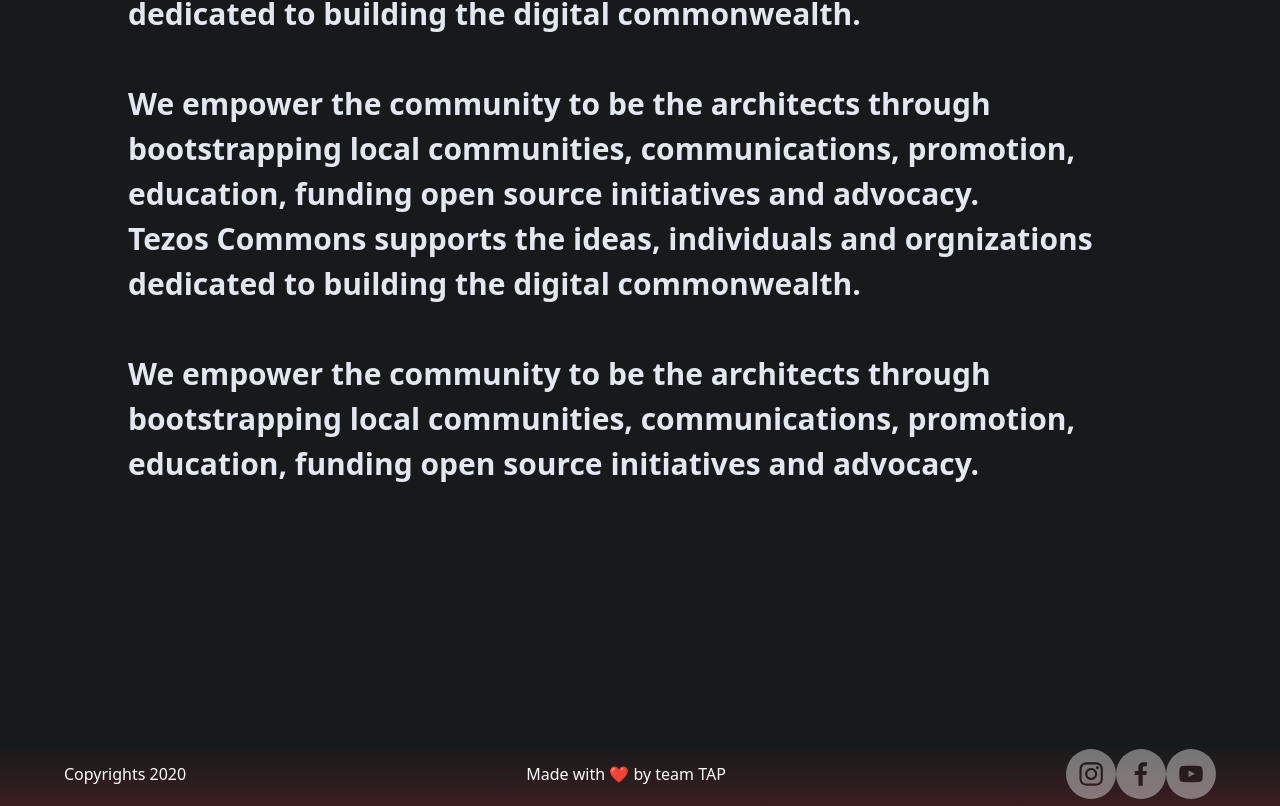
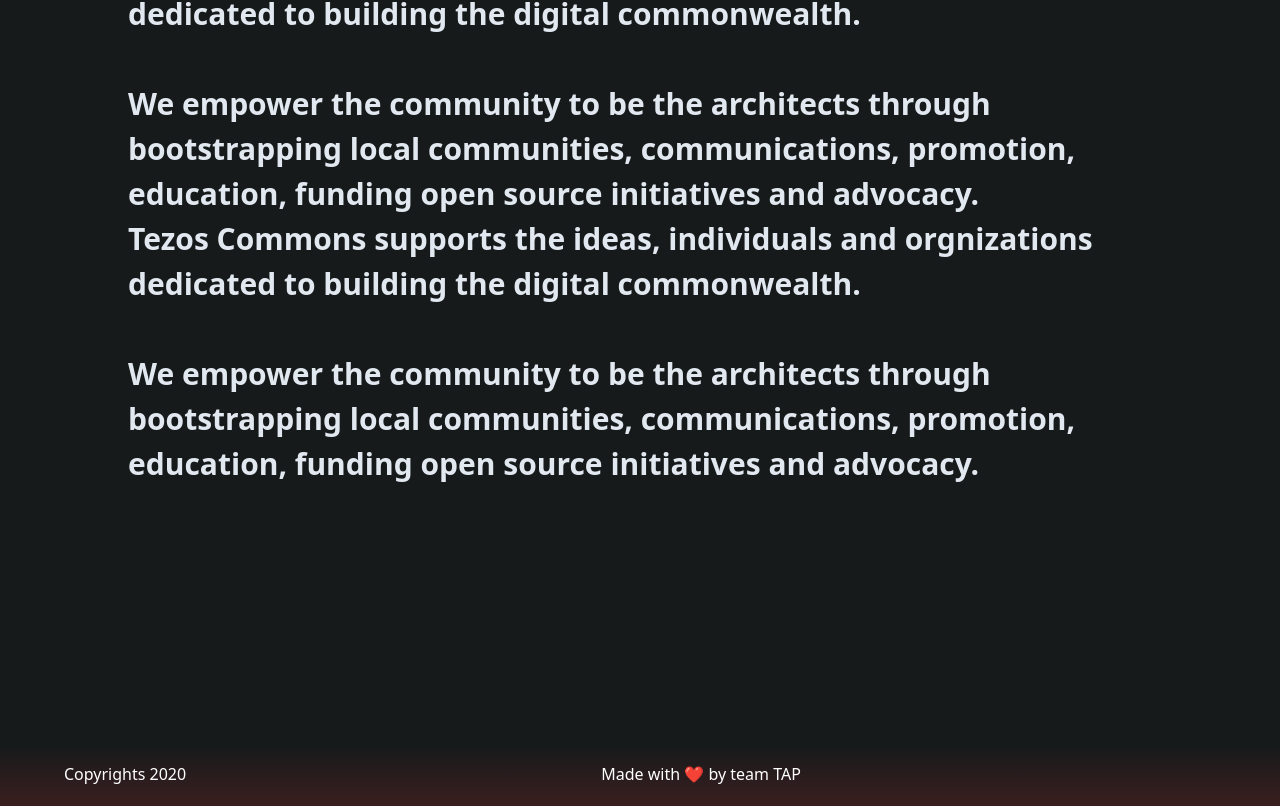
Before and after one commit to dhruv10/project-tap, a Next.js app: page /theme in a window 1280 px wide. Shown: the part 1451-2257 px from the top of the page. Built offline with nearby package versions, Linux system fonts and the light colour scheme.

Commit message:
fix: resolved errors

```diff
--- a/components/footer.tsx
+++ b/components/footer.tsx
@@ -7,12 +7,12 @@
     <p className='text-white text-1xl z-3'>Copyrights 2020</p>
     <p className='text-white text-1xl z-3'>Made with ❤️ by team TAP</p>
     <p className='text-white text-1xl z-3'>
-      <Link href='https://www.instagram.com/theabstractpeople.in/'>
-        <a>
+      {/* <Link href='https://www.instagram.com/theabstractpeople.in/'>
         <SocialIcon
           url='https://www.instagram.com/theabstractpeople.in'
           bgColor='rgba(255, 255, 255, .4)'
         />
+      </Link>
       <SocialIcon
         url='https://www.facebook.com/theabstractpeople.in'
         bgColor='rgba(255, 255, 255, .4)'
@@ -20,9 +20,7 @@
       <SocialIcon
         url='https://www.youtube.com/c/TheAbstractPeople'
         bgColor='rgba(255, 255, 255, .4)'
-          />
-        </a>
-      </Link>
+      /> */}
     </p>
   </section>
 );
--- a/pages/index.tsx
+++ b/pages/index.tsx
@@ -8,8 +8,8 @@
 import Eventcard from '../components/event-card';
 
 // Data
-import { homePageArticles } from '../assets/articles/homePageArticles';
-import { Eventdata } from '../assets/articles/event-data';
+import { homePageArticles } from '../assets/homePageArticles';
+import { Eventdata } from '../assets/event-data';
 
 // Images
 const MainLogoURL = '/images/tap_logo.svg';
@@ -60,6 +60,7 @@
         {Eventdata.map((notify) => {
           return (
             <Eventcard
+              key={notify.day}
               month={notify.month}
               day={notify.day}
               topic={notify.topic}
@@ -84,6 +85,7 @@
         {homePageArticles.map((article) => {
           return (
             <ArticleCard
+              key={article.heading}
               heading={article.heading}
               content={article.content}
               img={article.img}
```
Lines whose indentation alone changed are shown as unchanged.
